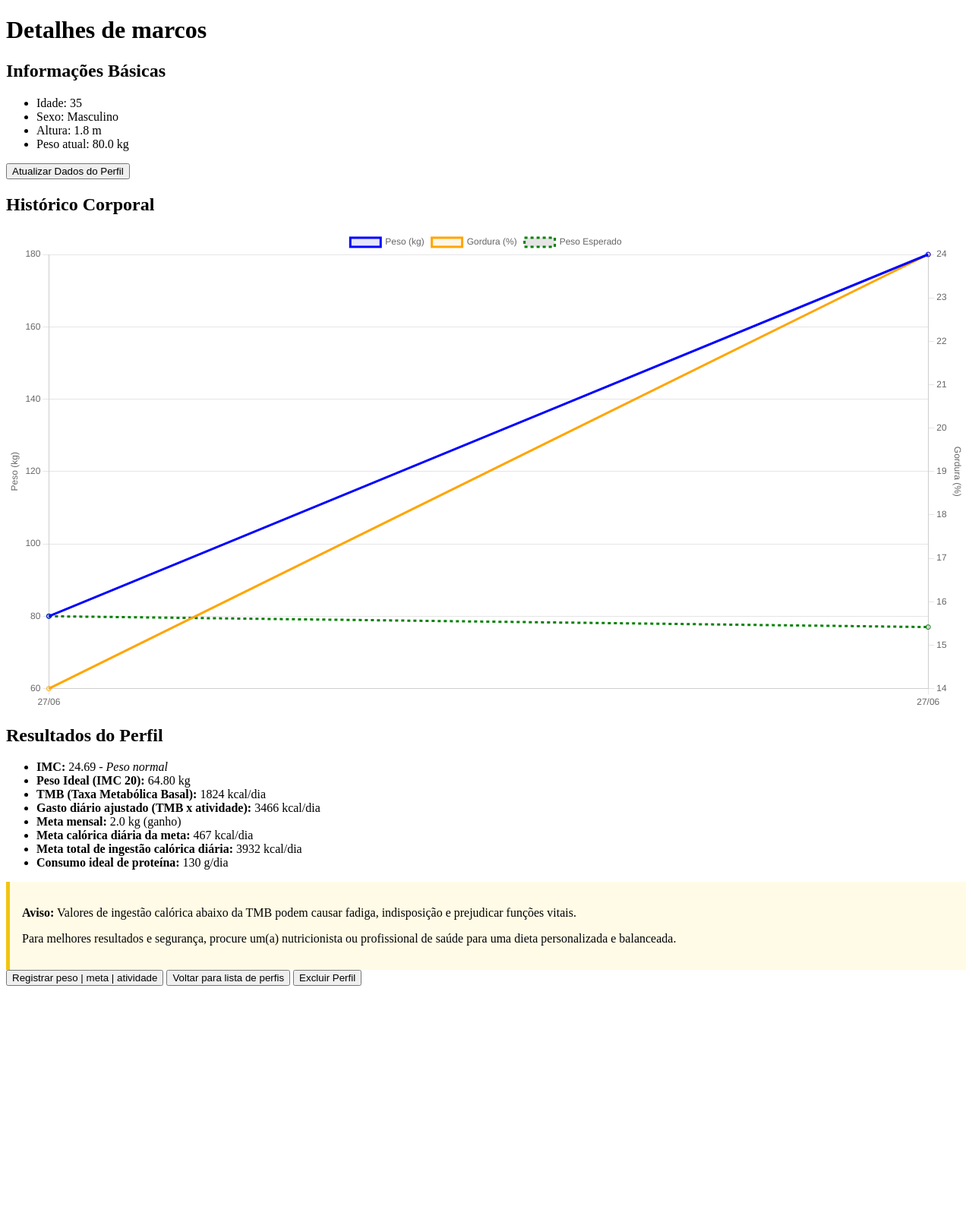
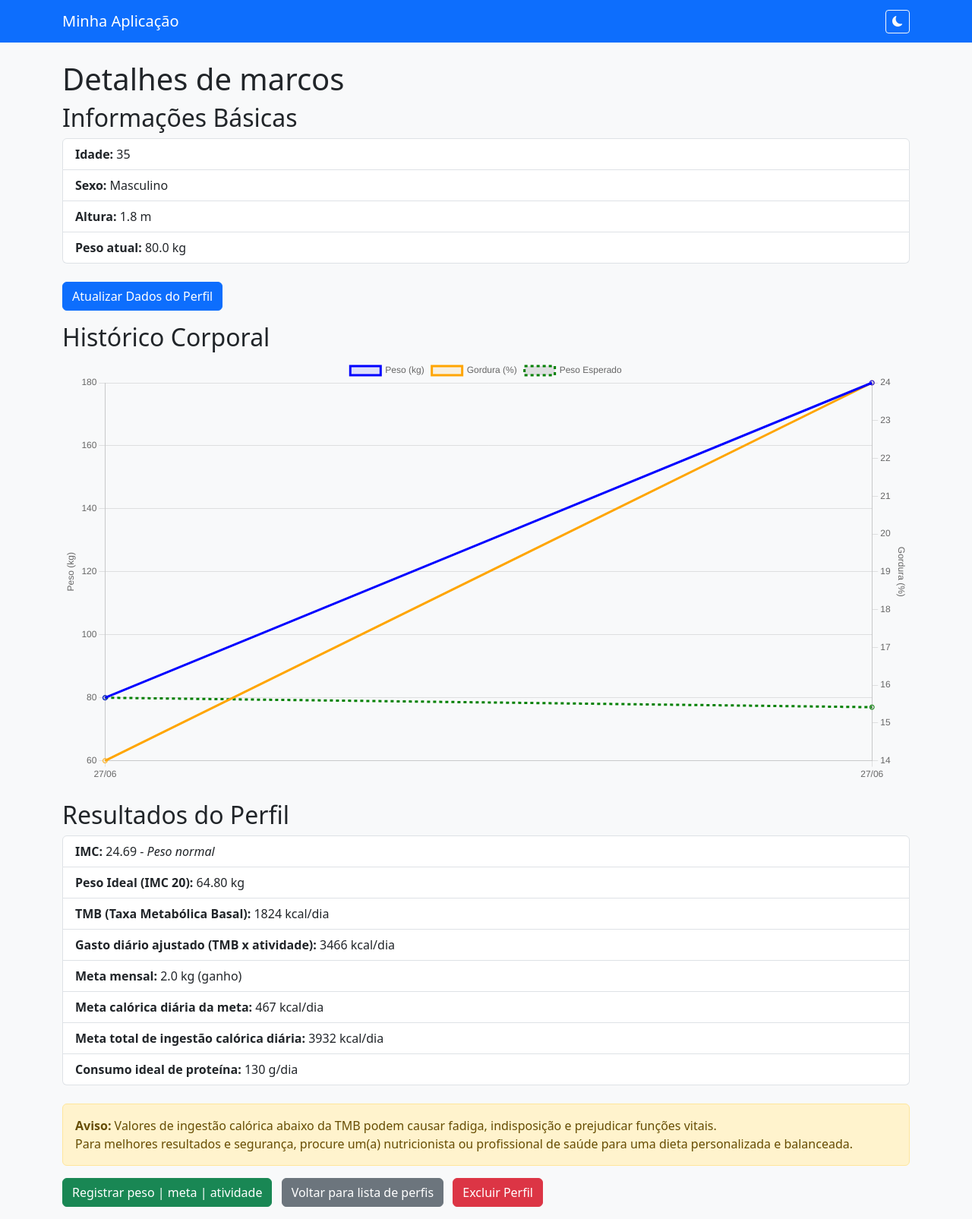
Before and after one commit to Stagemec/Calculakcal, a Django app: page /perfil/3/ in a window 1280 px wide. Shown: the whole page at 76% size. Before the commit the page ends 1298 px from the top, so only its background shows below. Run offline with Django 5.2, Linux system fonts and the light colour scheme; data comes from the database, SQL or seed files in the repository; both versions use the stored data as it was after the commit.

Commit message:
2.0 estilo

```diff
--- a/Callcal/app/templates/app/detalhes_perfil.html
+++ b/Callcal/app/templates/app/detalhes_perfil.html
@@ -1,26 +1,22 @@
-<!DOCTYPE html>
-<html>
-<head>
-    <title>Detalhes do Perfil</title>
-</head>
-<body>
-    <h1>Detalhes de {{ perfil.nome }}</h1>
+{% extends "base.html" %}
 
-    <h2>Informações Básicas</h2>
-    <ul>
-        <li>Idade: {{ perfil.idade }}</li>
-        <li>Sexo: {{ perfil.get_sexo_display }}</li>
-        <li>Altura: {{ perfil.altura }} m</li>
-        <li>Peso atual: {{ peso_atual }} kg</li>
-    </ul>
+{% block title %}Detalhes de {{ perfil.nome }}{% endblock %}
 
-    <a href="{% url 'editar_perfil' perfil.id %}">
-      <button>Atualizar Dados do Perfil</button>
-    </a>
+{% block content %}
+<h1>Detalhes de {{ perfil.nome }}</h1>
 
+<h2>Informações Básicas</h2>
+<ul class="list-group mb-4">
+    <li class="list-group-item"><strong>Idade:</strong> {{ perfil.idade }}</li>
+    <li class="list-group-item"><strong>Sexo:</strong> {{ perfil.get_sexo_display }}</li>
+    <li class="list-group-item"><strong>Altura:</strong> {{ perfil.altura }} m</li>
+    <li class="list-group-item"><strong>Peso atual:</strong> {{ peso_atual }} kg</li>
+</ul>
 
-    <h2>Histórico Corporal</h2>
-<canvas id="graficoHistorico" width="400" height="200"></canvas>
+<a href="{% url 'editar_perfil' perfil.id %}" class="btn btn-primary mb-3">Atualizar Dados do Perfil</a>
+
+<h2>Histórico Corporal</h2>
+<canvas id="graficoHistorico" width="400" height="200" class="mb-4"></canvas>
 
 <script src="https://cdn.jsdelivr.net/npm/chart.js"></script>
 <script>
@@ -85,42 +81,42 @@
   new Chart(document.getElementById('graficoHistorico'), config);
 </script>
 
-
-
-
-
-
-    <h2>Resultados do Perfil</h2>
-<ul>
-    <li><strong>IMC:</strong> {{ imc|floatformat:2 }} - <em>{{ imc_status }}</em></li>
-    <li><strong>Peso Ideal (IMC 20):</strong> {{ peso_ideal|floatformat:2 }} kg</li>
-    <li><strong>TMB (Taxa Metabólica Basal):</strong> {{ tmb|floatformat:0 }} kcal/dia</li>
-    <li><strong>Gasto diário ajustado (TMB x atividade):</strong> {{ tmb_ajustado|floatformat:0 }} kcal/dia</li>
-    <li><strong>Meta mensal:</strong> {{ meta_kg }} kg {% if meta_kg < 0 %}(perda){% elif meta_kg > 0 %}(ganho){% else %}(manutenção){% endif %}</li>
-    <li><strong>Meta calórica diária da meta:</strong> {{ meta_kcal_dia|floatformat:0 }} kcal/dia</li>
-    <li><strong>Meta total de ingestão calórica diária:</strong> {{ meta_total_kcal_dia|floatformat:0 }} kcal/dia</li>
-    <li><strong>Consumo ideal de proteína:</strong> {{ proteina|floatformat:0 }} g/dia</li>
+<h2>Resultados do Perfil</h2>
+<ul class="list-group mb-4">
+    <li class="list-group-item"><strong>IMC:</strong> {{ imc|floatformat:2 }} - <em>{{ imc_status }}</em></li>
+    <li class="list-group-item"><strong>Peso Ideal (IMC 20):</strong> {{ peso_ideal|floatformat:2 }} kg</li>
+    <li class="list-group-item"><strong>TMB (Taxa Metabólica Basal):</strong> {{ tmb|floatformat:0 }} kcal/dia</li>
+    <li class="list-group-item"><strong>Gasto diário ajustado (TMB x atividade):</strong> {{ tmb_ajustado|floatformat:0 }} kcal/dia</li>
+    <li class="list-group-item"><strong>Meta mensal:</strong> {{ meta_kg }} kg
+        {% if meta_kg < 0 %}(perda)
+        {% elif meta_kg > 0 %}(ganho)
+        {% else %}(manutenção)
+        {% endif %}
+    </li>
+    <li class="list-group-item"><strong>Meta calórica diária da meta:</strong> {{ meta_kcal_dia|floatformat:0 }} kcal/dia</li>
+    <li class="list-group-item"><strong>Meta total de ingestão calórica diária:</strong> {{ meta_total_kcal_dia|floatformat:0 }} kcal/dia</li>
+    <li class="list-group-item"><strong>Consumo ideal de proteína:</strong> {{ proteina|floatformat:0 }} g/dia</li>
 </ul>
 
-<div style="margin-top: 1em; padding: 1em; background-color: #fffbe6; border-left: 5px solid #f1c40f;">
-    <p><strong>Aviso:</strong> Valores de ingestão calórica abaixo da TMB podem causar fadiga, indisposição e prejudicar funções vitais.</p>
-    <p>Para melhores resultados e segurança, procure um(a) nutricionista ou profissional de saúde para uma dieta personalizada e balanceada.</p>
+<div class="alert alert-warning" role="alert">
+    <strong>Aviso:</strong> Valores de ingestão calórica abaixo da TMB podem causar fadiga, indisposição e prejudicar funções vitais.<br>
+    Para melhores resultados e segurança, procure um(a) nutricionista ou profissional de saúde para uma dieta personalizada e balanceada.
 </div>
 
-<button onclick="location.href='{% url 'registrar_atualizacao' perfil.id %}'">
-  Registrar peso | meta | atividade
-</button>
+<div class="mb-3">
+  <a href="{% url 'registrar_atualizacao' perfil.id %}" class="btn btn-success me-2">
+    Registrar peso | meta | atividade
+  </a>
 
-<button onclick="location.href='{% url 'lista_perfis' %}'">
-  Voltar para lista de perfis
-</button>
+  <a href="{% url 'lista_perfis' %}" class="btn btn-secondary me-2">
+    Voltar para lista de perfis
+  </a>
 
-<form action="{% url 'excluir_perfil' perfil.id %}" method="post" style="display:inline"
-      onsubmit="return confirm('Tem certeza que deseja excluir este perfil? Esta ação não pode ser desfeita.')">
+  <form action="{% url 'excluir_perfil' perfil.id %}" method="post" class="d-inline" onsubmit="return confirm('Tem certeza que deseja excluir este perfil? Esta ação não pode ser desfeita.')">
     {% csrf_token %}
-    <button type="submit" class="btn btn-danger">Excluir Perfil</button>
-</form>
-
-
-</body>
-</html>
+    <button type="submit" class="btn btn-danger">
+      Excluir Perfil
+    </button>
+  </form>
+</div>
+{% endblock %}
--- /dev/null
+++ b/Callcal/app/templates/base.html
@@ -0,0 +1,85 @@
+<!DOCTYPE html>
+<html lang="pt-br">
+<head>
+    <meta charset="UTF-8" />
+    <meta name="viewport" content="width=device-width, initial-scale=1" />
+    <title>{% block title %}Minha Aplicação{% endblock %}</title>
+
+    <!-- Bootstrap CSS CDN -->
+    <link href="https://cdn.jsdelivr.net/npm/bootstrap@5.3.0/dist/css/bootstrap.min.css" rel="stylesheet">
+    <link href="https://cdn.jsdelivr.net/npm/bootstrap-icons@1.10.5/font/bootstrap-icons.css" rel="stylesheet">
+
+    {% block extra_css %}{% endblock %}
+
+    <style>
+      body.dark-mode {
+        background-color: #121212 !important;
+        color: #e0e0e0 !important;
+      }
+      body.dark-mode .navbar {
+        background-color: #222 !important;
+      }
+      body.dark-mode a {
+        color: #9ecfff !important;
+      }
+    </style>
+</head>
+<body class="bg-light">
+
+<nav class="navbar navbar-expand-lg navbar-dark bg-primary mb-4">
+  <div class="container d-flex justify-content-between align-items-center">
+    <a class="navbar-brand" href="{% url 'lista_perfis' %}">Minha Aplicação</a>
+
+    <button id="toggleDarkMode" class="btn btn-outline-light btn-sm">
+      <i id="iconDarkMode" class="bi bi-moon-fill"></i>
+    </button>
+
+  </div>
+</nav>
+
+<div class="container">
+    {% block content %}
+    {% endblock %}
+</div>
+
+<script src="https://cdn.jsdelivr.net/npm/bootstrap@5.3.0/dist/js/bootstrap.bundle.min.js"></script>
+
+<script>
+  const btn = document.getElementById('toggleDarkMode');
+const icon = document.getElementById('iconDarkMode');
+
+function applyDarkModeSetting() {
+  const darkModeOn = localStorage.getItem('darkMode') === 'true';
+  if(darkModeOn) {
+    document.body.classList.add('dark-mode');
+    icon.classList.remove('bi-moon-fill');
+    icon.classList.add('bi-sun-fill');
+  } else {
+    document.body.classList.remove('dark-mode');
+    icon.classList.remove('bi-sun-fill');
+    icon.classList.add('bi-moon-fill');
+  }
+}
+
+function toggleDarkMode() {
+  const isDark = document.body.classList.toggle('dark-mode');
+  localStorage.setItem('darkMode', isDark);
+
+  if(isDark) {
+    icon.classList.remove('bi-moon-fill');
+    icon.classList.add('bi-sun-fill');
+  } else {
+    icon.classList.remove('bi-sun-fill');
+    icon.classList.add('bi-moon-fill');
+  }
+}
+
+document.addEventListener('DOMContentLoaded', applyDarkModeSetting);
+btn.addEventListener('click', toggleDarkMode);
+
+</script>
+
+{% block extra_js %}{% endblock %}
+
+</body>
+</html>
```
Also changed, not shown: Callcal/app/templates/app/base.html (deleted, +0 -32 lines), Callcal/app/templates/app/boas_vindas.html (+10 -9 lines), Callcal/app/templates/app/cadastro_perfil.html (+21 -13 lines), Callcal/app/templates/app/editar_perfil.html (+21 -7 lines), Callcal/app/templates/app/lista_perfis.html (+30 -16 lines), Callcal/app/templates/app/registrar_atualizacao.html (+25 -13 lines), Callcal/db.sqlite3.
